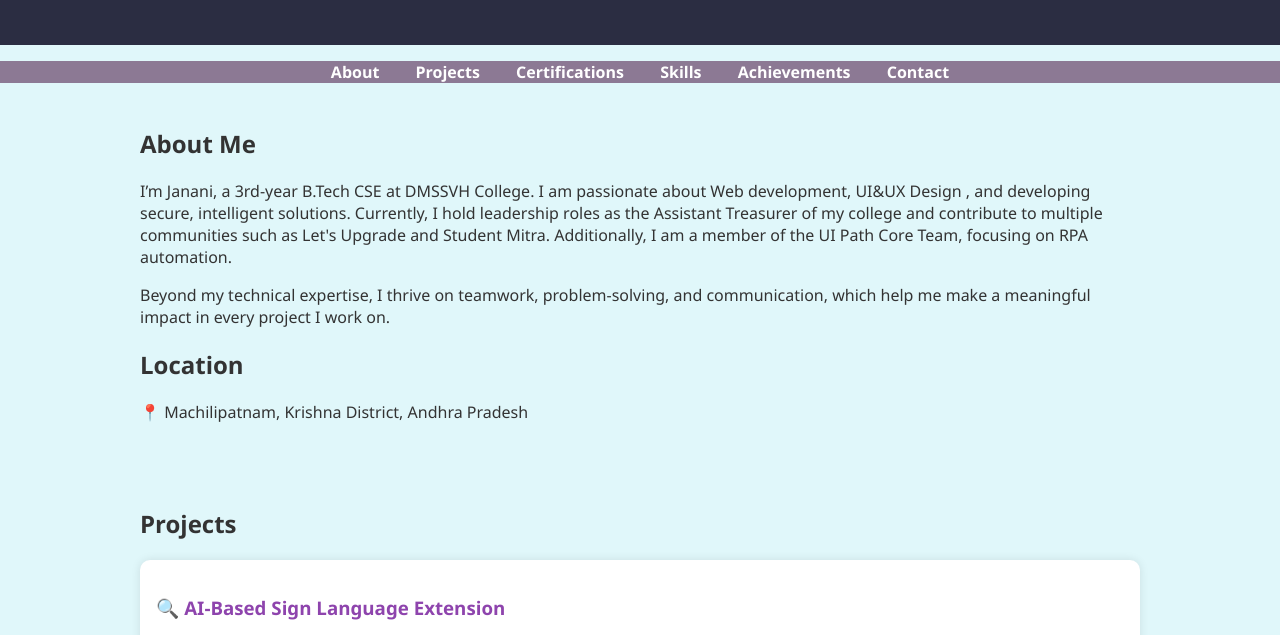
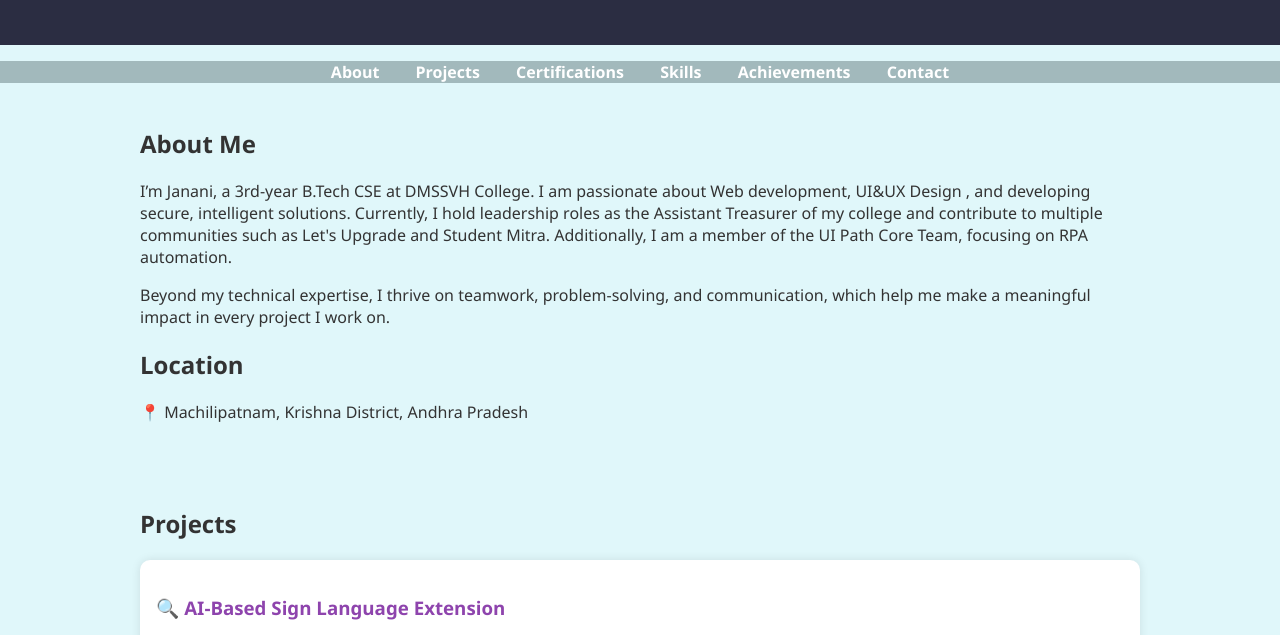
Before and after one commit to Janani0511/Janani-portfolio-website, a plain HTML site: page index.html in a window 1280 px wide. Shown: the part 137-772 px from the top of the page. Drawn offline with Linux system fonts and the light colour scheme.

Commit message:
Update index.html

```diff
--- a/index.html
+++ b/index.html
@@ -31,7 +31,7 @@
     nav {
       text-align: center;
       margin-top: 1rem;
-      background-color: #8c7994;
+      background-color: #a2b9bc;
     }
 
     nav a {
```
